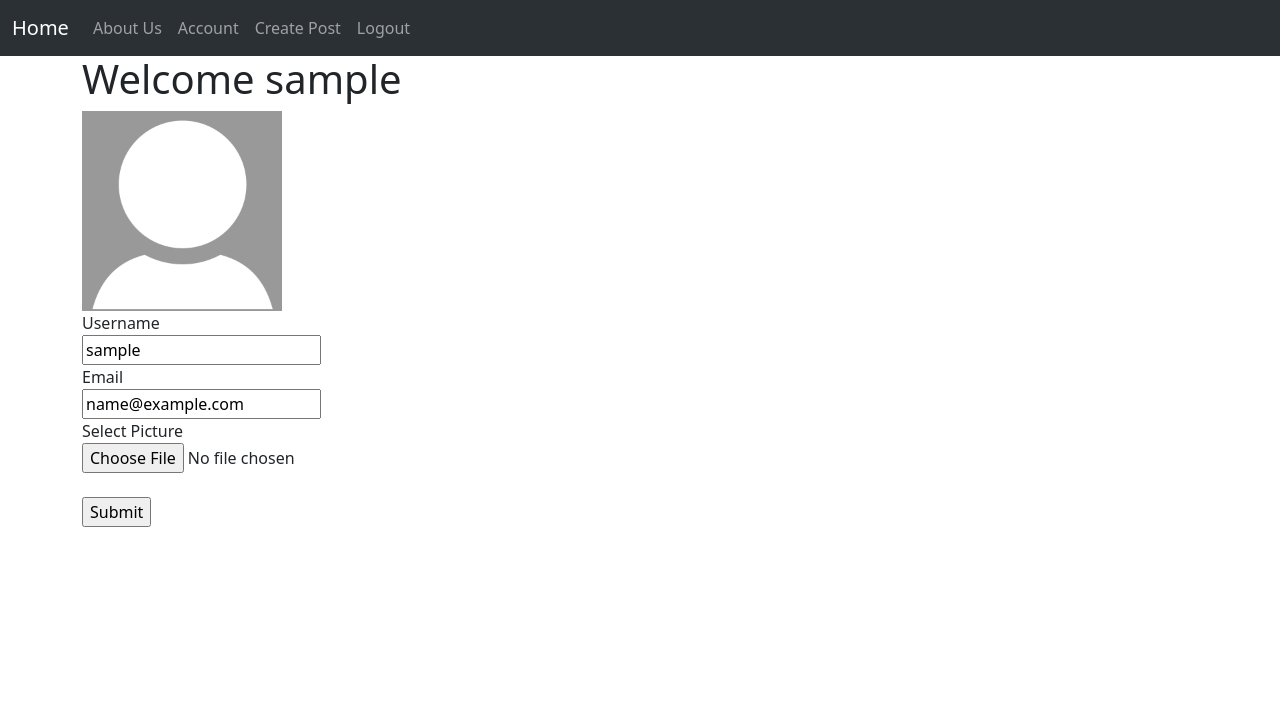
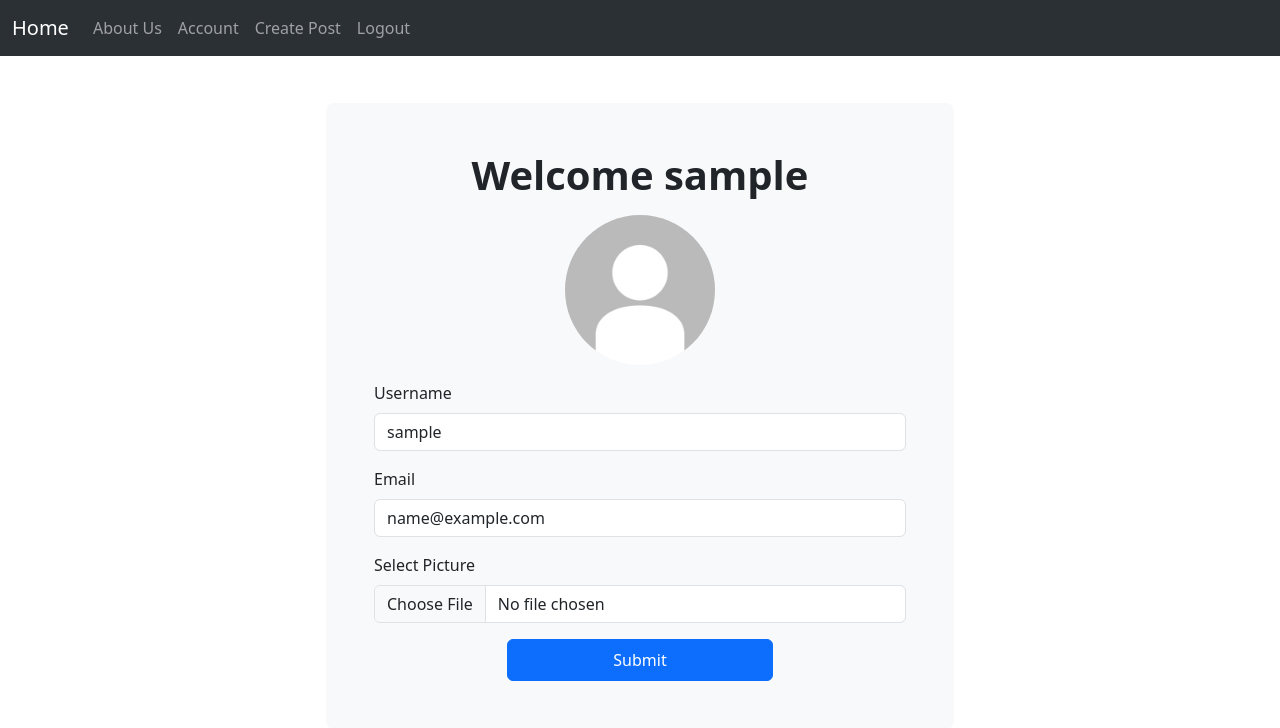
Before and after one commit to Rezuanul-Islam-Fahim/company-blog-flask, a Flask app: page /auth/profile in a window 1280 px wide. Shown: the top 728 px of the page. Run offline with Flask 3, Linux system fonts and the light colour scheme; the visitor is signed in with stand-in values (Sample User, id 1); some libraries are stand-ins or nearby versions.

Commit message:
Customize profile page design with bootstrap

```diff
--- a/app.py
+++ b/app.py
@@ -4,4 +4,4 @@ from blog import app
 load_dotenv()
 
 if __name__ == '__main__':
-    app.run(debug=False)
+    app.run(debug=True)
--- a/blog/templates/profile.html
+++ b/blog/templates/profile.html
@@ -1,26 +1,26 @@
 {% extends "base.html" %}
 
 {% block content %}
-<div class="container-md">
-    <h1>Welcome {{ current_user.username }}</h1>
-    <img src="{{ profile_img }}" height="200" alt="profile_img"/>
-    <br/>
-    <form method="POST" enctype="multipart/form-data">
-        {{ form.hidden_tag() }}
-        {{ form.username.label }}
-        <br/>
-        {{ form.username() }}
-        <br/>
-        {{ form.email.label }}
-        <br/>
-        {{ form.email() }}
-        <br/>
-        {{ form.profile_img.label }}
-        <br/>
-        {{ form.profile_img() }}
-        <br/>
-        <br/>
-        {{ form.submit() }}
-    </form>
+<div class="container-fluid text-center my-5">
+    <div class="col-md-6 bg-body-tertiary rounded-3 p-5 mx-auto">
+        <h1 class="fs-1 fw-bold mb-3">Welcome {{ current_user.username }}</h1>
+        <img style="border-radius: 50%;" src="{{ profile_img }}" height="150" alt="profile_img" />
+        <form method="POST" enctype="multipart/form-data" class="mt-3">
+            {{ form.hidden_tag() }}
+            <div class="mb-3 text-start">
+                <label class="form-label">{{ form.username.label }}</label>
+                {{ form.username(class='form-control') }}
+            </div>
+            <div class="mb-3 text-start">
+                <label class="form-label">{{ form.email.label }}</label>
+                {{ form.email(class='form-control') }}
+            </div>
+            <div class="mb-3 text-start">
+                <label class="form-label">{{ form.profile_img.label }}</label>
+                {{ form.profile_img(class='form-control') }}
+            </div>
+            {{ form.submit(class='btn btn-primary text-center w-50 py-2') }}
+        </form>
+    </div>
 </div>
 {% endblock %}
```
Also changed, not shown: blog/templates/create-post.html (+4 -4 lines), blog/static/profile_imgs/default_profile.jpg.
